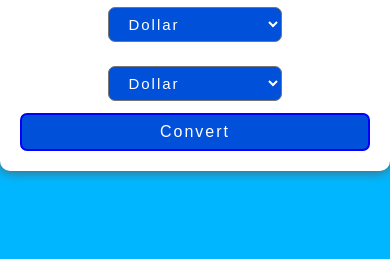
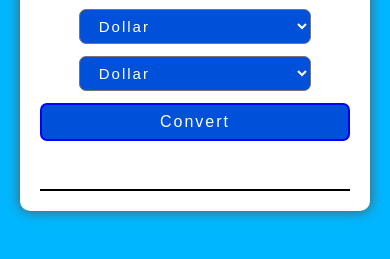
Before and after one commit to Abdulloh-Mamanazirov/currency-convrter, a plain HTML site: page index.html in a window 390 px wide. Shown: the part 393-652 px from the top of the page. Drawn offline with Linux system fonts and the light colour scheme.

Commit message:
responsive

```diff
--- a/style.css
+++ b/style.css
@@ -67,6 +67,32 @@ button:hover{
     background-color: #005eff;
 }
 h2{
+    height: 40px;
     font-size: 30px;
     margin: 10px 0;
+    border-bottom:2px solid black ;
 }
+
+@media (max-width:600px) {
+    body{
+        padding-left: 10px;
+        padding-right: 10px;
+    }
+}
+@media (max-width:500px) {
+    body{
+        padding-left: 20px;
+        padding-right: 20px;
+    }
+    select{
+        width: 75%;
+    }
+    #side2{
+        margin-top: 0;
+    }
+}
+@media (max-width:300px) {
+    select{
+        width: 100%;
+    }
+}
```
